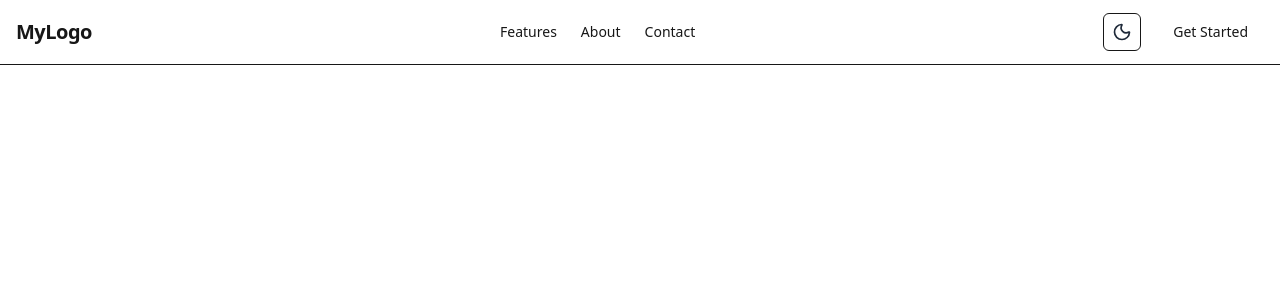
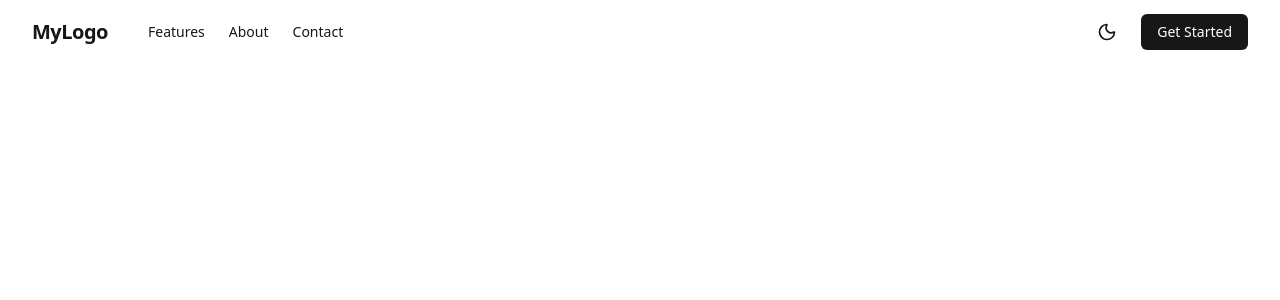
Before and after one commit to Jetrossgalinato/my-comp, a Next.js app: page / in a window 1280 px wide. Shown: the top 300 px of the page. Built offline with nearby package versions, Linux system fonts and the light colour scheme.

Commit message:
fix: the navbar should have cleaner UI

```diff
--- a/components/navbar.tsx
+++ b/components/navbar.tsx
@@ -5,36 +5,39 @@ import { ThemeToggle } from "./theme-toggle";
 
 export function Navbar() {
   return (
-    <nav className="sticky top-0 z-50 w-full border-b border-border text-foreground bg-background/50 backdrop-blur-md">
-      <div className="container mx-auto flex h-16 items-center justify-between px-4">
-        {/* Logo */}
+    <nav className="sticky top-0 z-50 w-full text-foreground bg-background/50 backdrop-blur-md ">
+      <div className="w-full flex h-16 items-center justify-between px-4">
+        {/* Logo and Links */}
+        <div className="flex items-center gap-10 ml-4">
           <Link
             href="/"
-          className="text-xl font-semibold tracking-tight hover:opacity-80 transition-opacity"
+            className="text-xl font-bold tracking-tight hover:opacity-80 transition-opacity"
           >
             MyLogo
           </Link>
 
-        {/* Navigation Links */}
           <div className="hidden md:flex items-center gap-6 text-sm font-medium">
             <Link
               href="/features"
-            className="hover:opacity-80 transition-opacity"
+              className="hover:opacity-70 transition-opacity"
             >
               Features
             </Link>
-          <Link href="/about" className="hover:opacity-80 transition-opacity">
+            <Link href="/about" className="hover:opacity-70 transition-opacity">
               About
             </Link>
-          <Link href="/contact" className="hover:opacity-80 transition-opacity">
+            <Link
+              href="/contact"
+              className="hover:opacity-70 transition-opacity"
+            >
               Contact
             </Link>
           </div>
-
-        {/* Theme Toggle */}
-        <div className="flex items-center gap-4">
+        </div>
+        {/* Theme Toggle and CTA */}
+        <div className="flex items-center gap-4 mr-4">
           <ThemeToggle />
-          <button className="px-4 py-2 bg-primary text-primary-foreground rounded-md hover:opacity-90 transition-opacity text-sm font-medium">
+          <button className="px-4 py-2 bg-foreground text-background rounded-md hover:opacity-90 transition-opacity text-sm font-medium">
             Get Started
           </button>
         </div>
--- a/components/theme-toggle.tsx
+++ b/components/theme-toggle.tsx
@@ -24,13 +24,13 @@ export function ThemeToggle() {
   return (
     <button
       onClick={toggleTheme}
-      className="p-2 rounded-md hover-bg-accent transition-colors border border-input"
+      className="p-2 rounded-md hover:bg-accent text-foreground transition-colors"
       aria-label="Toggle theme"
     >
       {resolvedTheme === "dark" ? (
-        <Sun className="w-5 h-5 text-yellow-400" />
+        <Sun className="w-5 h-5 " />
       ) : (
-        <Moon className="w-5 h-5 text-gray-800" />
+        <Moon className="w-5 h-5 " />
       )}
     </button>
   );
```
Lines whose indentation alone changed are shown as unchanged.
